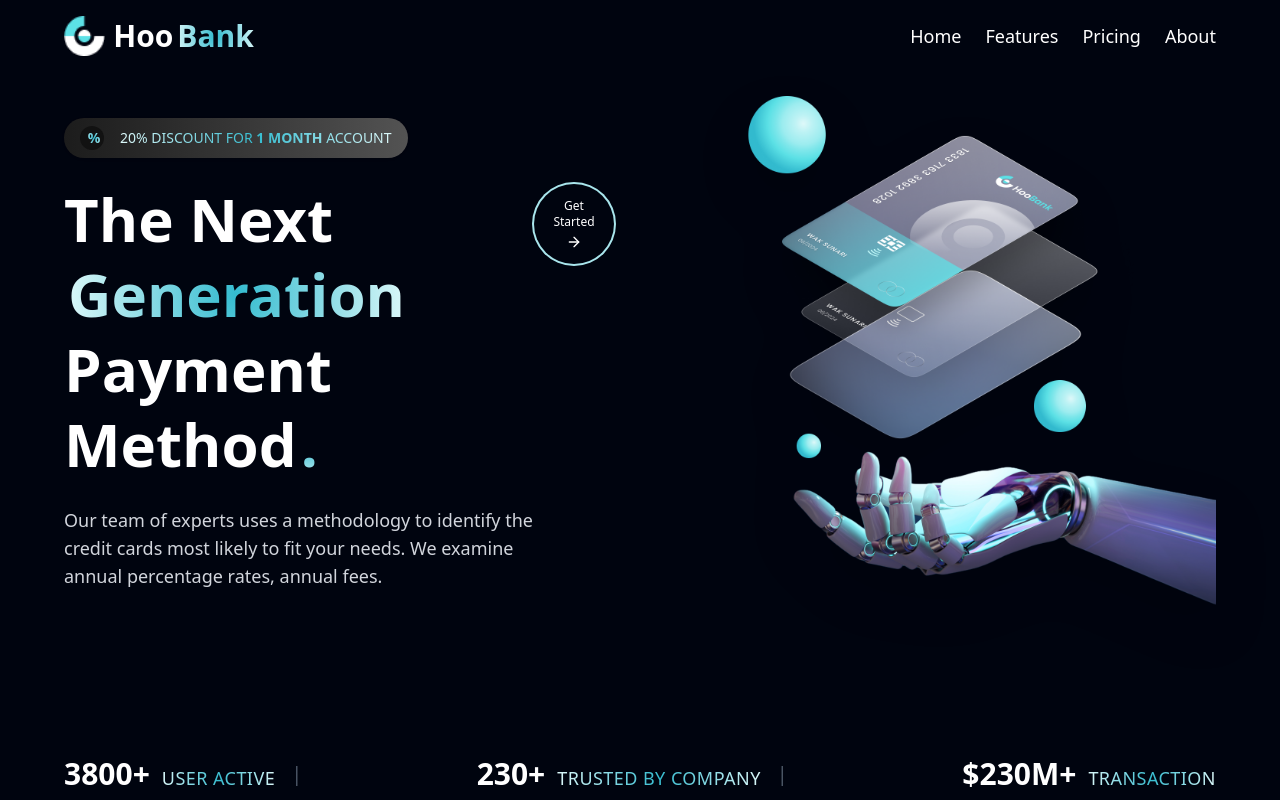
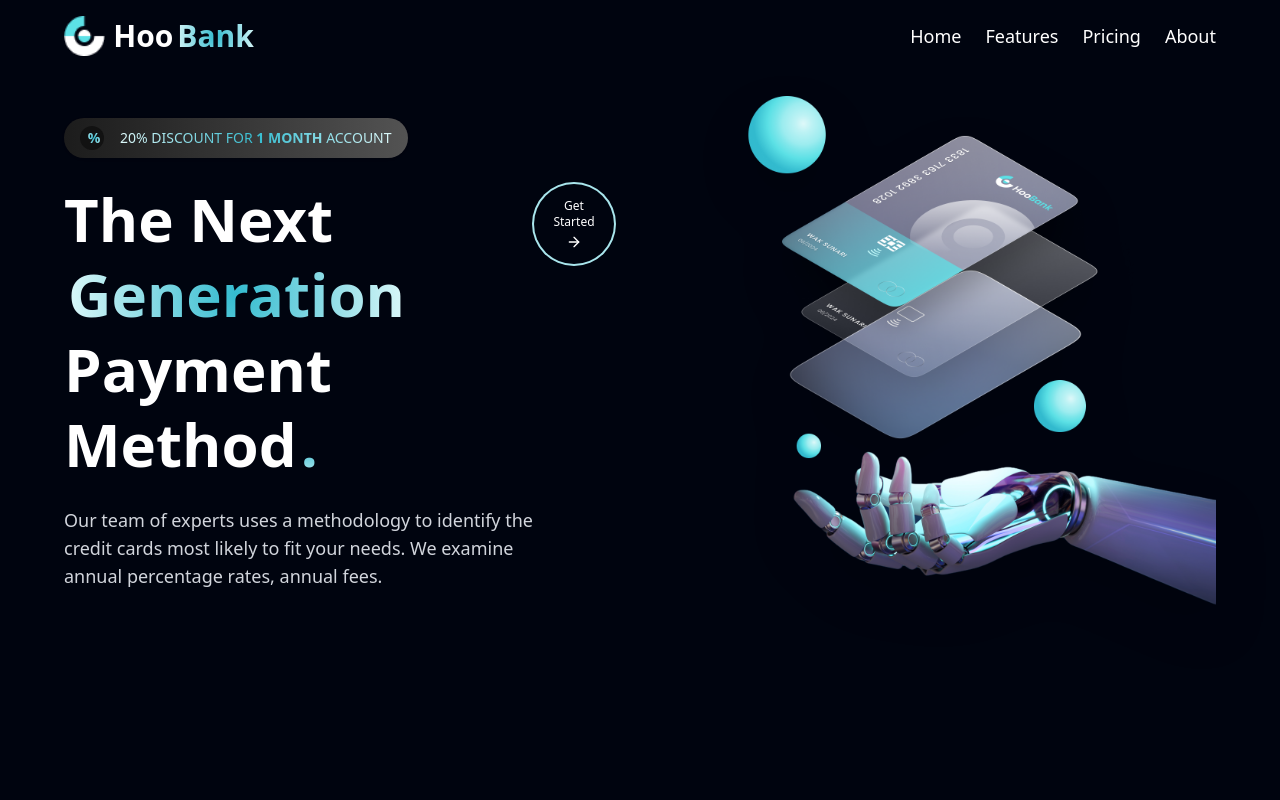
Before and after one commit to jayteemoney/business_landing, a React (Vite) app: page / in a window 1280 px wide. Shown: the top 800 px of the page. Built offline with nearby package versions, Linux system fonts and the light colour scheme.

Commit message:
adjustments

```diff
--- a/src/App.jsx
+++ b/src/App.jsx
@@ -1,19 +1,35 @@
 import React from "react";
-import { BrowserRouter as Router} from "react-router-dom";
-import {Navbar, Hero, Stats, Service, Billing, Card, Testimonial, Partners, Cta, Footer} from "./components"
+import { BrowserRouter as Router } from "react-router-dom";
+import {
+  Navbar,
+  Hero,
+  Stats,
+  Service,
+  Billing,
+  Card,
+  Testimonial,
+  Partners,
+  Cta,
+  Footer,
+} from "./components";
+
 function App() {
   return (
     <Router>
+      <div className="flex flex-col bg-[#00040F]">
         <Navbar />
+        <div className="flex flex-col gap-12 md:gap-20 lg:gap-28">
           <Hero />
           <Stats />
-      <Service/>
-      <Billing/>
-      <Card/>
+          <Service />
+          <Billing />
+          <Card />
           <Testimonial />
           <Partners />
           <Cta />
+        </div>
         <Footer />
+      </div>
     </Router>
   );
 }
--- a/src/components/Billing.jsx
+++ b/src/components/Billing.jsx
@@ -3,7 +3,7 @@ import { FaApple, FaGooglePlay } from 'react-icons/fa';
 
 export default function Billing() {
   return (
-    <section className="bg-[#00040F]  text-white px-6 md:px-16 py-4">
+    <section className="bg-[#00040F]  text-white px-6 md:px-16 py-4 ">
       <div className="max-w-7xl mx-auto grid grid-cols-1 lg:grid-cols-2 gap-12 items-center">
         {/* Left Image */}
         <div className="flex justify-center lg:justify-start">
```
Lines whose indentation alone changed are shown as unchanged.
